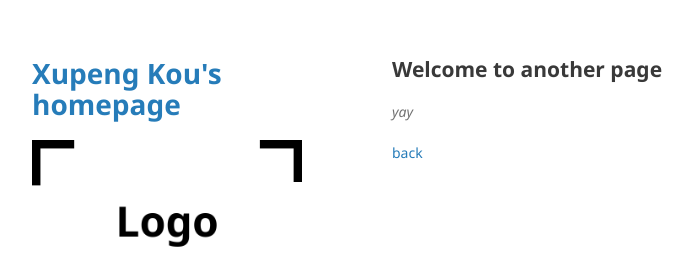
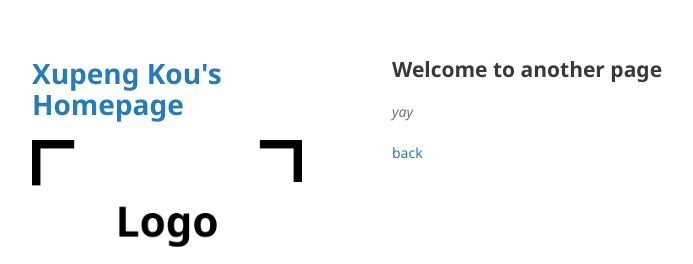
Before and after one commit to Github-XKou/Github-XKou.github.io, a Jekyll site: the page built from another-page.md, in a window 1280 px wide. Shown: the top 264 px of the page, without its empty margins (178-871 px from the left). Built offline with Jekyll 4.4.1, drawn with Linux system fonts in a browser that asks for light colours; our own code applies the rules of GitHub Pages for plain Markdown files.

```diff
--- a/_config.yml
+++ b/_config.yml
@@ -1,4 +1,4 @@
-title: Xupeng Kou's homepage
+title: Xupeng Kou's Homepage
 logo: /assets/img/logo.png
 description: Self-build pages for my blogs and projects updates!
 show_downloads: false
```
